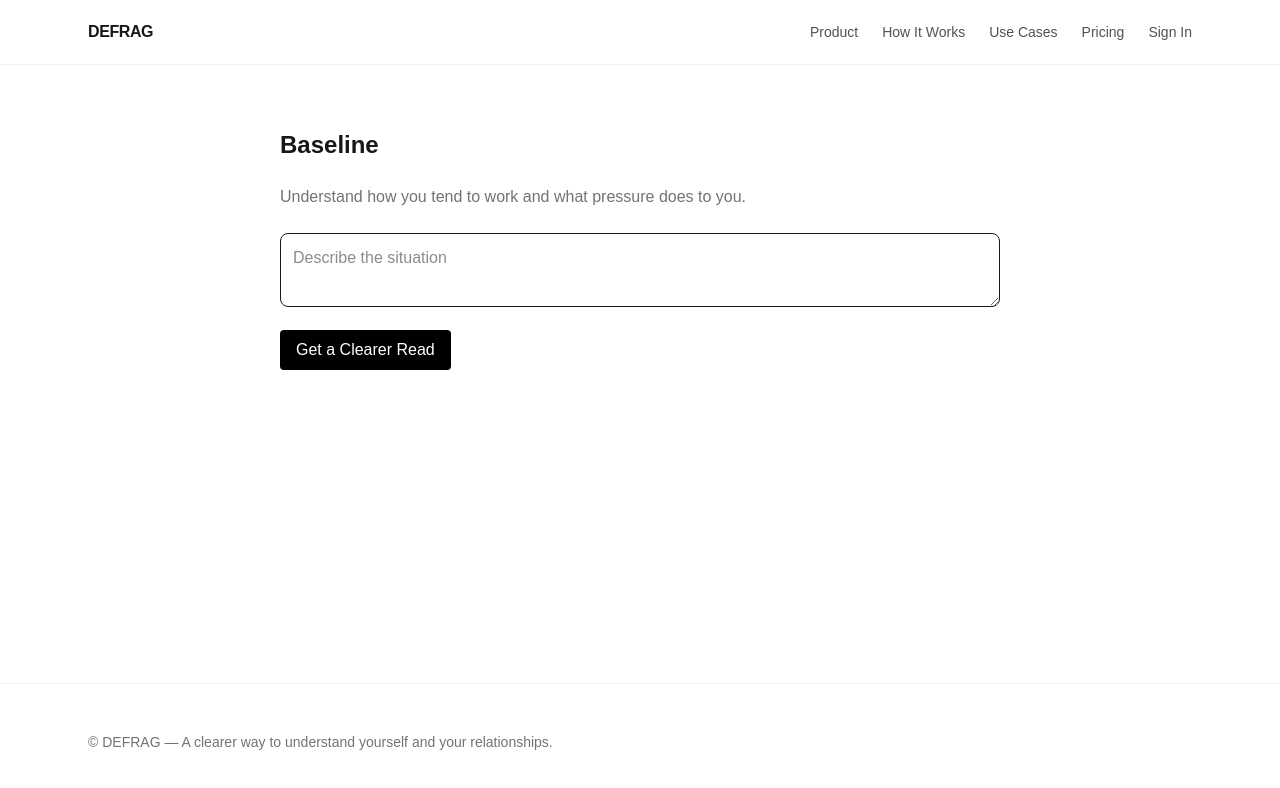
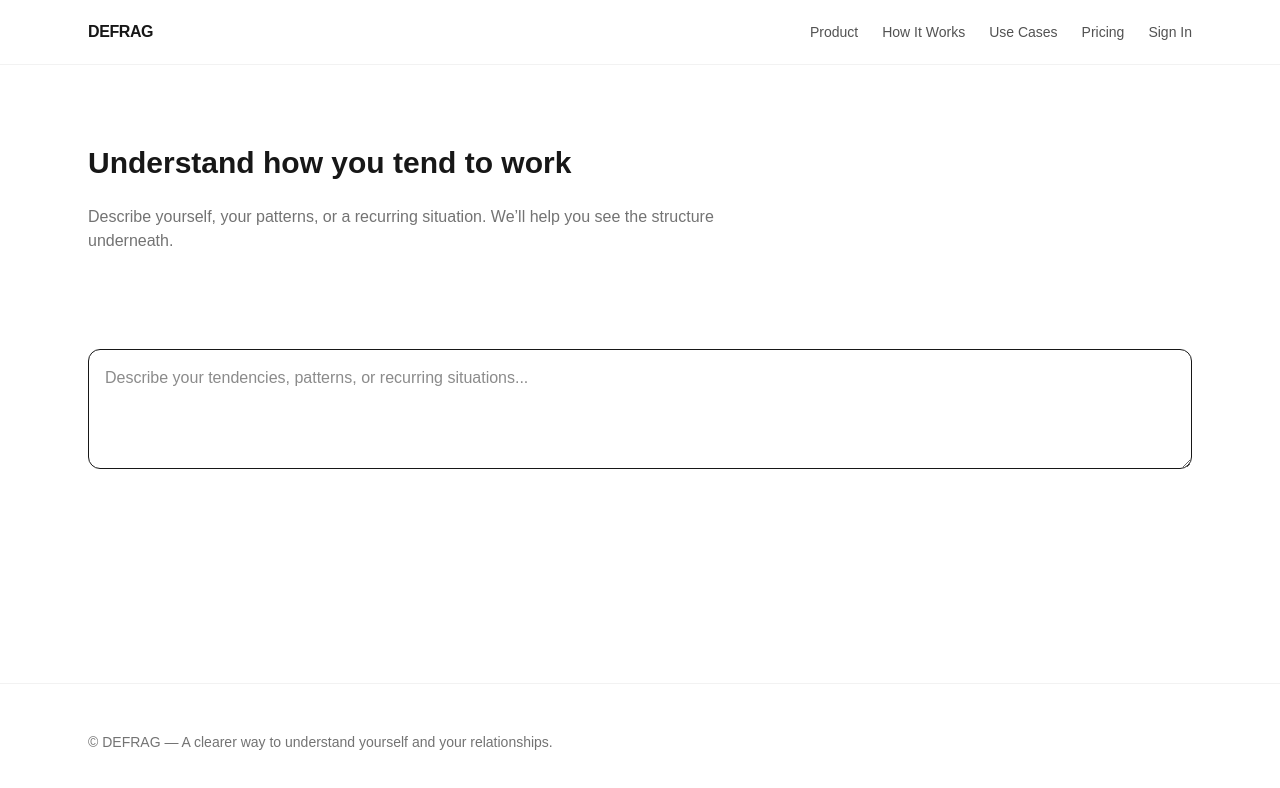
Before and after one commit to cjo93/nextjs-boilerplate, a Next.js app: page /app/baseline in a window 1280 px wide. Shown: the top 788 px of the page. Built offline with nearby package versions, Linux system fonts and the light colour scheme.

Commit message:
Wire artifacts into app baseline page

```diff
--- a/app/app/baseline/page.tsx
+++ b/app/app/baseline/page.tsx
@@ -1,13 +1,47 @@
-import { ClarityForm } from "@/components/app/clarity-form";
+"use client";
+
+import { useState } from "react";
+import { PageShell } from "@/components/system/page-shell";
+import { SectionShell } from "@/components/system/section-shell";
+import { ThreeLens } from "@/components/artifacts/three-lens";
+import { ClarifiedOutput } from "@/components/artifacts/clarified-output";
 
 export default function BaselinePage() {
+  const [input, setInput] = useState("");
+  const hasInput = input.trim().length > 0;
+
   return (
-    <div className="max-w-3xl mx-auto px-6 py-16 space-y-6">
-      <h1 className="text-2xl font-semibold">Baseline</h1>
-      <p className="text-neutral-500">
-        Understand how you tend to work and what pressure does to you.
-      </p>
-      <ClarityForm mode="baseline" />
-    </div>
+    <PageShell>
+      <SectionShell>
+        <h1 className="text-3xl font-semibold">Understand how you tend to work</h1>
+        <p className="text-neutral-500 max-w-2xl">
+          Describe yourself, your patterns, or a recurring situation. We’ll help you see the structure underneath.
+        </p>
+      </SectionShell>
+
+      <SectionShell>
+        <textarea
+          value={input}
+          onChange={(e) => setInput(e.target.value)}
+          placeholder="Describe your tendencies, patterns, or recurring situations..."
+          className="w-full border rounded-xl p-4 min-h-[120px]"
+        />
+      </SectionShell>
+
+      {hasInput && (
+        <SectionShell className="space-y-8">
+          <ThreeLens
+            baseline="You tend to move quickly toward resolution and clarity."
+            now="You may currently be reacting to pressure or urgency."
+            relationships="Others may experience this as intensity or urgency."
+          />
+
+          <ClarifiedOutput
+            summary="Your baseline favors speed and clarity, but pressure can amplify intensity."
+            guidance="Slow pacing slightly to maintain clarity without increasing perceived pressure."
+          />
+        </SectionShell>
+      )}
+    </PageShell>
   );
 }
```
